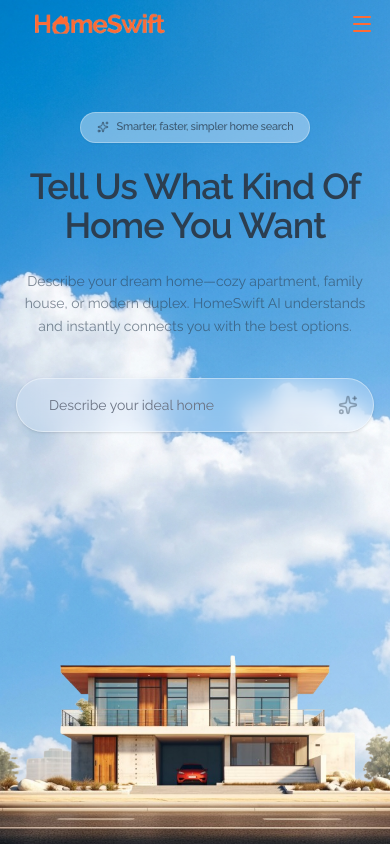
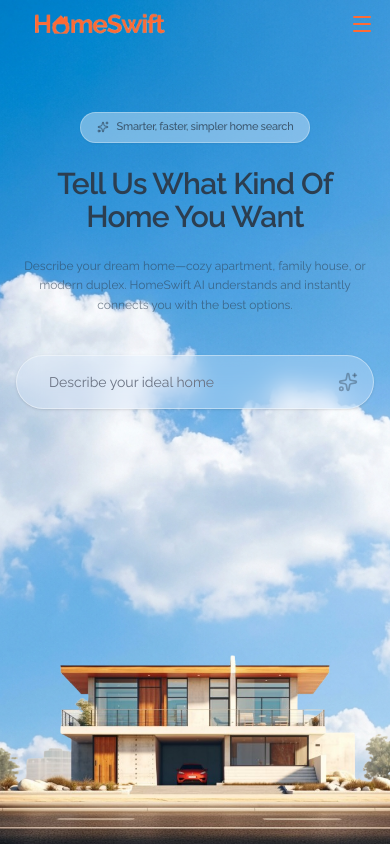
Before and after one commit to brendanx22/HomeSwift.co, a React (Vite) app: page / in a window 390 px wide. Built offline with nearby package versions, Linux system fonts and the light colour scheme.

Commit message:
feat: implement initial responsive home page with navigation, hero section, and mobile menu.

```diff
--- a/src/pages/Home.jsx
+++ b/src/pages/Home.jsx
@@ -263,7 +263,7 @@ const Home = () => {
 
         {/* Main Headline */}
         <motion.h1
-          className="text-center mb-6 sm:mb-8 max-w-4xl text-4xl md:text-5xl lg:text-6xl text-[#2C3E50] leading-[1.1] font-semibold tracking-tight"
+          className="text-center mb-6 sm:mb-8 max-w-4xl text-3xl md:text-4xl lg:text-5xl text-[#2C3E50] leading-[1.1] font-semibold tracking-tight"
           initial={{ opacity: 0, y: 30 }}
           animate={{ opacity: 1, y: 0 }}
           transition={{ duration: 0.7, ease: 'easeOut', delay: 0.3 }}
@@ -274,7 +274,7 @@ const Home = () => {
 
         {/* Sub-headline */}
         <motion.p
-          className="text-sm md:text-base text-[#2C3E50]/60 mb-10 sm:mb-12 max-w-2xl leading-relaxed font-normal"
+          className="text-xs md:text-sm text-[#2C3E50]/60 mb-10 sm:mb-12 max-w-2xl leading-relaxed font-normal"
           initial={{ opacity: 0, y: 20 }}
           animate={{ opacity: 1, y: 0 }}
           transition={{ duration: 0.6, ease: 'easeOut', delay: 0.5 }}
```
